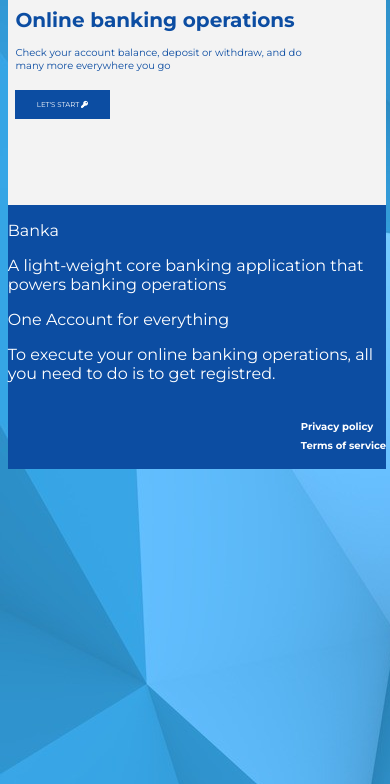
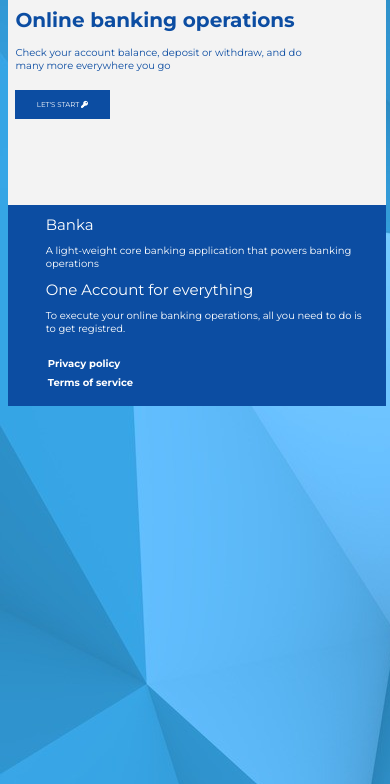
Before and after one commit to nkpremices/Banka, a plain HTML site: page UI/index.html in a window 390 px wide. Shown: the part 60-844 px from the top of the page. Drawn offline with Linux system fonts and the light colour scheme.

Commit message:
[Feature #164919661] Update the home page to be responsive

```diff
--- a/UI/index.html
+++ b/UI/index.html
@@ -28,12 +28,6 @@
                 <div class="li nav-active" id="home-nav" onclick="callHome()"> Home </div>
                 <div class="li nav-inactive" id="signin-nav" onclick="callSignin()"> Sign in </div>
                 <div class="li nav-inactive" id="signup-nav" onclick="callSignup()"> Sign up </div>
-                <i class="fas fa-search" id="search"></i>
-                <div class="hide">
-                        <input type='text' placeholder='Search...' id='search-text-input' class="to-left"/>
-                        <i class="fas fa-search" id="search-btn"></i>
-                    </div>
-                <i class="fas fa-question"></i>
             </div>
             <!-- End of the navigation -->
         </div>
@@ -41,7 +35,7 @@
         <!-- body start -->
         <div class="app-pub">
             <div class="to-left">
-                <img src="assets/images/banking.png" width="400" alt="">
+                <img src="assets/images/banking.png" alt="app-illustration">
             </div>
             <div class="to-right">
                 <h1>Online banking operations</h1>
@@ -55,16 +49,16 @@
 
 <!-- footer-->
 <div class="footer">
-        <div class="page-body-left to-left">
-     <p id="app-name">Banka</p>
-    <p id='app-pub'>A light-weight core banking application that powers banking operations</p>
+        <div class="footer-left to-left">
+     <p id="title">Banka</p>
+    <p id='content'>A light-weight core banking application that powers banking operations</p>
 
         </div>
-        <div class="page-body-center">
-                <p id="app-name"> One Account for everything</p>
-                <p id='app-pub'>To execute your online banking operations, all you need to do is to get registred. </p>
+        <div class="footer-center">
+                <p id="title"> One Account for everything</p>
+                <p id='content'>To execute your online banking operations, all you need to do is to get registred. </p>
         </div>
-        <div class="page-body-right to-right">
+        <div class="footer-right to-right">
                <ul>
                    <li><a href="#">Privacy policy</a></li>
                    <li><a href="#">Terms of service</a></li>
```
